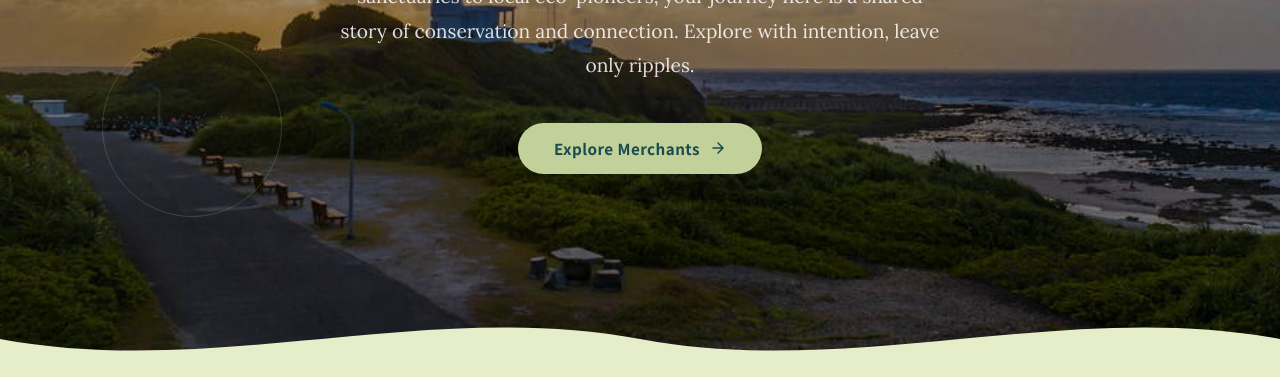
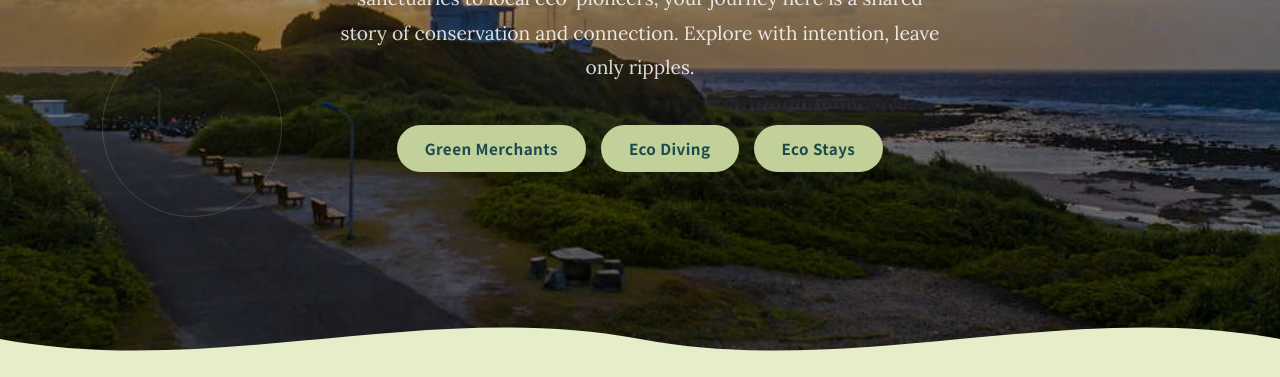
Before and after one commit to CC10206/Green-Island-Final-Project, a plain HTML site: page LocalShopInjo.html in a window 1280 px wide. Shown: the part 423-800 px from the top of the page. Drawn offline with nearby package versions, Linux system fonts and the light colour scheme.

Commit message:
架構完成了老子超屌

```diff
--- a/LocalShopInjo.html
+++ b/LocalShopInjo.html
@@ -10,6 +10,11 @@
 <link href="https://fonts.googleapis.com/css2?family=Noto+Sans+TC:wght@300;400;500;700&family=Playfair+Display:wght@400;600&family=Lora:ital,wght@0,400;0,700;1,400&display=swap" rel="stylesheet">
 
 <style>
+/* === 啟動全網頁的平滑捲動魔法 === */
+  html {
+      scroll-behavior: smooth;
+  }
+
   /* === 1. 綠島續嶼共用變數與基礎排版 === */
   :root {
     --teal: #35858e;
@@ -62,8 +67,36 @@
     position: relative;
     overflow: hidden;
   }
+  /* === 解決導覽列蓋住區塊的煞車魔法 === */
+  .merchants-section, .diving-section, .acc-section {
+      scroll-margin-top: 100px; /* 留出導覽列的高度，外加一點呼吸空間 */
+  }
 
-
+  /* === 首頁快捷按鈕的專屬裝潢 === */
+  .hero-btn-group {
+      display: flex;
+      gap: 15px;
+      justify-content: center;
+      flex-wrap: wrap; /* 如果用手機看，按鈕擠不下會自動換行排好 */
+  }
+  .hero-btn {
+      display: inline-flex;
+      align-items: center;
+      gap: 8px;
+      background: #c2d099;
+      color: #1a4a4e;
+      padding: 12px 28px;
+      border-radius: 50px;
+      font-weight: bold;
+      font-size: 0.95rem;
+      text-decoration: none;
+      transition: all 0.25s;
+      letter-spacing: 0.03em;
+  }
+  .hero-btn:hover {
+      background: #d4e8aa;
+      transform: translateY(-2px);
+  }
   .wave-bottom {
     position: absolute; bottom: -2px; left: 0; right: 0;
   }
@@ -545,12 +578,18 @@
       Discover the rhythmic pulse of Green Island. From hidden coral sanctuaries to local eco-pioneers, your journey here is a shared story of conservation and connection. Explore with intention, leave only ripples.
     </p>
 
-    <a href="#merchant-grid" style="display:inline-flex;align-items:center;gap:10px;background:#c2d099;color:#1a4a4e;padding:14px 36px;border-radius:50px;font-weight:bold;font-size:0.95rem;text-decoration:none;transition:all 0.25s;letter-spacing:0.03em;"
-       onmouseover="this.style.background='#d4e8aa';this.style.transform='translateY(-2px)'"
-       onmouseout="this.style.background='#c2d099';this.style.transform='none'">
-      Explore Merchants
-      <svg width="16" height="16" viewBox="0 0 16 16" fill="none"><path d="M8 3L13 8L8 13M3 8H13" stroke="#1a4a4e" stroke-width="1.5" stroke-linecap="round" stroke-linejoin="round"/></svg>
-    </a>
+    <!-- 新的三顆快捷按鈕群組 -->
+    <div class="hero-btn-group">
+        <a href="#merchants-section" class="hero-btn">
+            Green Merchants
+        </a>
+        <a href="#diving-section" class="hero-btn">
+            Eco Diving
+        </a>
+        <a href="#acc-section" class="hero-btn">
+            Eco Stays
+        </a>
+    </div>
   </div>
 
   <div class="wave-bottom">
@@ -562,7 +601,7 @@
 </section>
 
 <!-- === 友善商家清單區塊 (Merchants) === -->
-<div class="merchants-section">
+<div class="merchants-section" id="merchants-section">
     <div class="section-header">
         <h2>Green Merchants (合作的綠色商家)</h2>
         <!-- 分類按鈕 -->
@@ -627,7 +666,7 @@
 <!-- === 友善商家清單區塊結束 === -->
 
 <!-- === 海洋友善潛水區塊開始 === -->
-<div class="diving-section">
+<div class="diving-section" id="diving-section">
     <div class="diving-header">
         <h2>Ocean-Friendly Diving (海洋友善潛水)</h2>
         <p>Deepen your connection with the Pacific responsibly. Our partner shops prioritize reef health over profit and offer ocean-conscious certification tracks.</p>
@@ -690,7 +729,7 @@
 <!-- === 海洋友善潛水區塊結束 === -->
 
 <!-- === 住宿推薦區塊開始 === -->
-<div class="acc-section">
+<div class="acc-section" id="acc-section">
     <div class="acc-header">
         <h2>Eco-Friendly Accommodations</h2>
         <p style="color: #4a5c4b; margin-bottom: 20px;">Stay where the footprint is small and the soul is large.</p>
```
